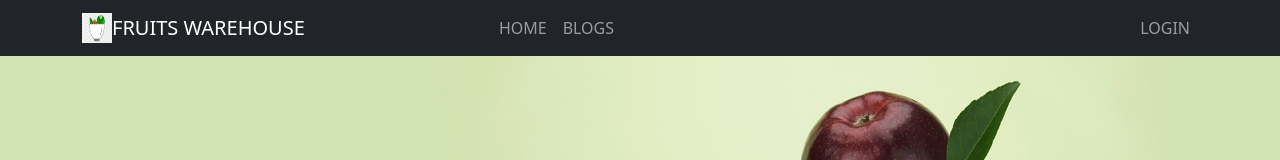
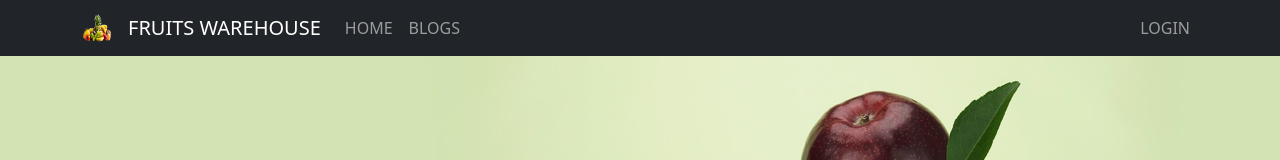
Before and after one commit to Emarat/warehouse-management-client-side, a React (Create React App) app: page / in a window 1280 px wide. Shown: the top 160 px of the page. Built offline with nearby package versions, Linux system fonts and the light colour scheme; no server answers.

Commit message:
nav modify

```diff
--- a/src/Components/Header/Header.js
+++ b/src/Components/Header/Header.js
@@ -25,11 +25,13 @@ const Header = () => {
                             height="30"
                             className="d-inline-block align-top"
                         />
+                    </Navbar.Brand>
+                    <Navbar.Brand as={Link} to="home#home">
                         FRUITS WAREHOUSE
                     </Navbar.Brand>
                     <Navbar.Toggle aria-controls="responsive-navbar-nav" />
                     <Navbar.Collapse id="responsive-navbar-nav">
-                        <Nav className="mx-auto">
+                        <Nav>
                             <Nav.Link as={Link} to="home#home">HOME</Nav.Link>
                             <Nav.Link as={Link} to="/blog">BLOGS</Nav.Link>
                         </Nav>
```
Also changed, not shown: src/images/nav-icon.png.
